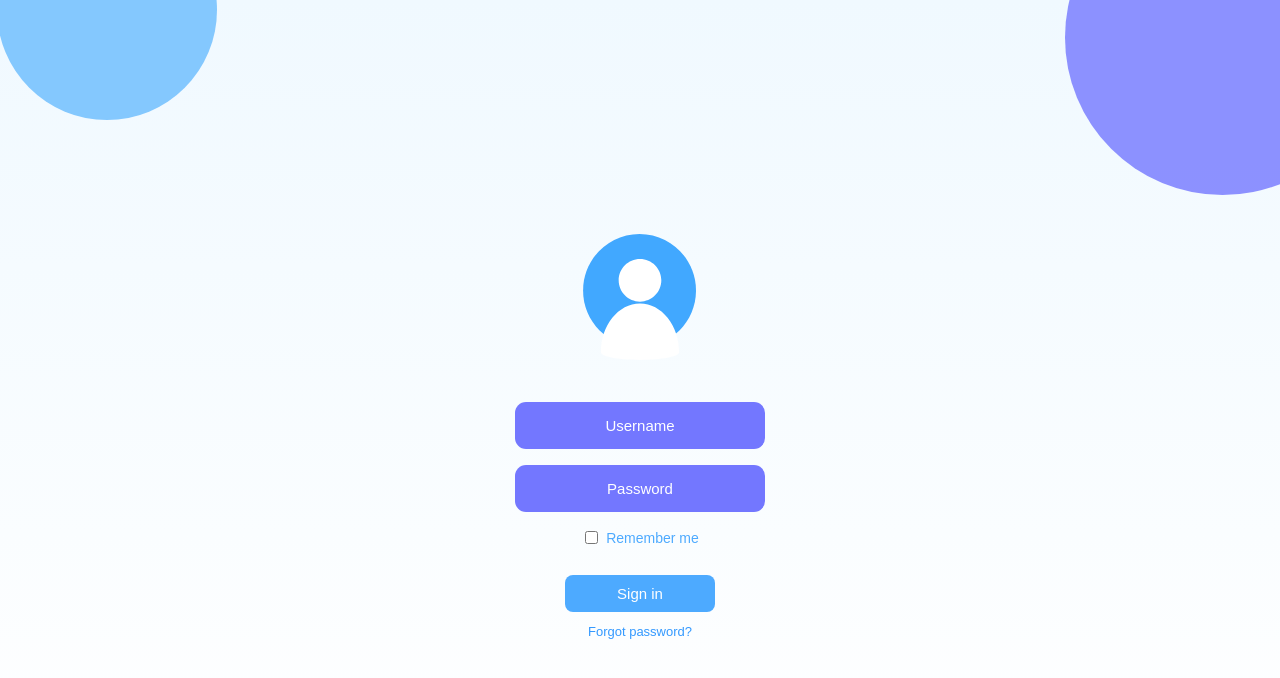
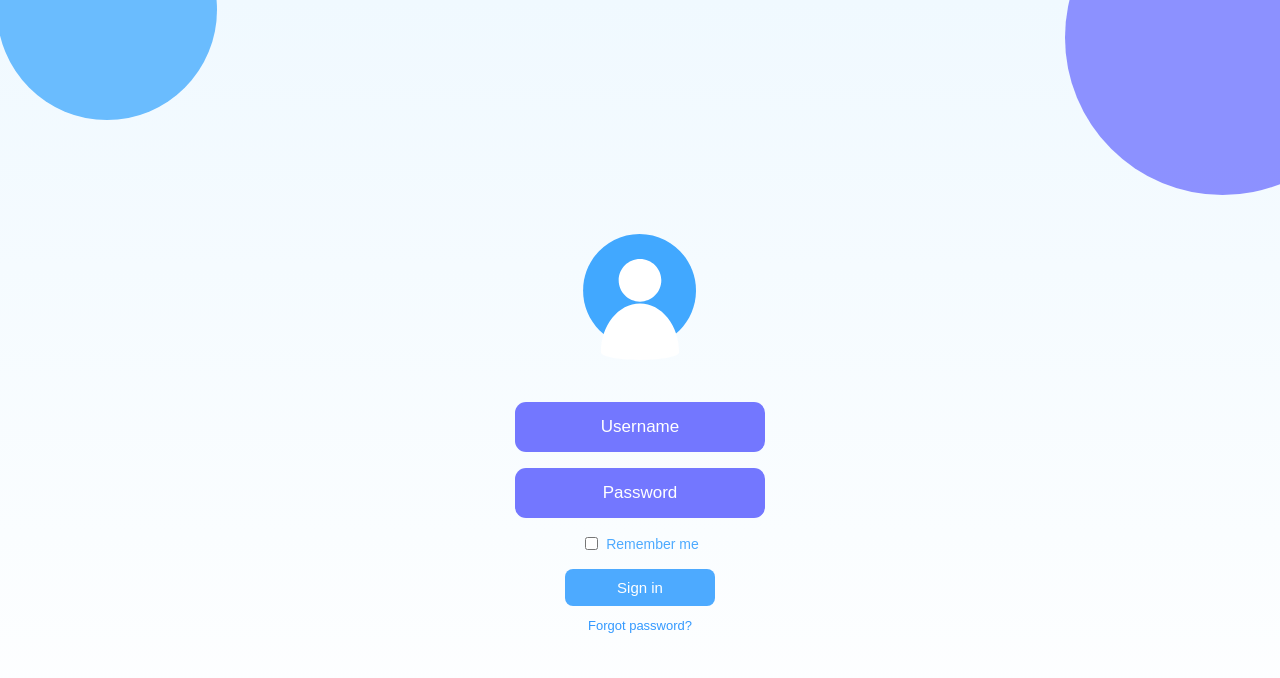
Before and after one commit to VivineyD1az/Parcial01, a React (Vite) app in the folder login-mobile/: page / in a window 1280 px wide. Shown: the top 678 px of the page. Built offline with nearby package versions, Linux system fonts and the light colour scheme.

Commit message:
✨Introduce new features.

```diff
--- a/login-mobile/src/LoginForm.css
+++ b/login-mobile/src/LoginForm.css
@@ -30,6 +30,7 @@ body, html, #root {
   top: -100px;
   left: -3px;
   z-index: 3; /* Azul encima */
+  opacity: 1;
 }
 
 .circle-top-right {
@@ -72,9 +73,10 @@ body, html, #root {
   border: none;
   background-color: #7377ff;
   border-radius: 11px;
-  font-size: 15px;
+  font-size: 17px;
   color: white;
   text-align: center;
+
 }
 
 .input::placeholder {
@@ -97,7 +99,7 @@ body, html, #root {
 
 .login-button {
   width: 150px;
-  margin-top: 20px;
+  margin-top: 8px;
   padding: 10px;
   background-color: #4daaff;
   border: none;
@@ -120,3 +122,8 @@ body, html, #root {
   text-align: center;
   display: block;
 }
+
+.login-button:active {
+  transform: scale(0.97);
+  background-color: #2a85d0;
+}
--- a/login-mobile/src/LoginForm.jsx
+++ b/login-mobile/src/LoginForm.jsx
@@ -1,8 +1,23 @@
-import React from "react";
+import React, { useState } from "react";
 import "./LoginForm.css";
 import Icon from "./assets/Icon.svg";
 
 function LoginForm() {
+  const [username, setUsername] = useState("");
+  const [password, setPassword] = useState("");
+  const [rememberMe, setRememberMe] = useState(false);
+
+  const handleLogin = () => {
+    console.log("Username:", username);
+    console.log("Password:", password);
+    console.log("Remember Me:", rememberMe ? "Sí" : "No");
+
+    // Limpiar campos
+    setUsername("");
+    setPassword("");
+    setRememberMe(false);
+  };
+
   return (
     <div className="login-container">
       <div className="circle circle-top-left"></div>
@@ -13,16 +28,39 @@ function LoginForm() {
           <img src={Icon} alt="user icon" />
         </div>
 
-        <input type="text" placeholder="Username" className="input" />
-        <input type="password" placeholder="Password" className="input" />
+        <input
+          type="text"
+          placeholder="Username"
+          className="input"
+          value={username}
+          onChange={(e) => setUsername(e.target.value)}
+        />
+
+        <input
+          type="password"
+          placeholder="Password"
+          className="input"
+          value={password}
+          onChange={(e) => setPassword(e.target.value)}
+        />
 
         <div className="remember-container">
-          <input type="checkbox" id="remember" />
+          <input
+            type="checkbox"
+            id="remember"
+            checked={rememberMe}
+            onChange={(e) => setRememberMe(e.target.checked)}
+          />
           <label htmlFor="remember">Remember me</label>
         </div>
 
-        <button className="login-button">Sign in</button>
-        <a href="#" className="forgot-password">Forgot password?</a>
+        <button className="login-button" onClick={handleLogin}>
+          Sign in
+        </button>
+
+        <a href="#" className="forgot-password">
+          Forgot password?
+        </a>
       </div>
     </div>
   );
```
